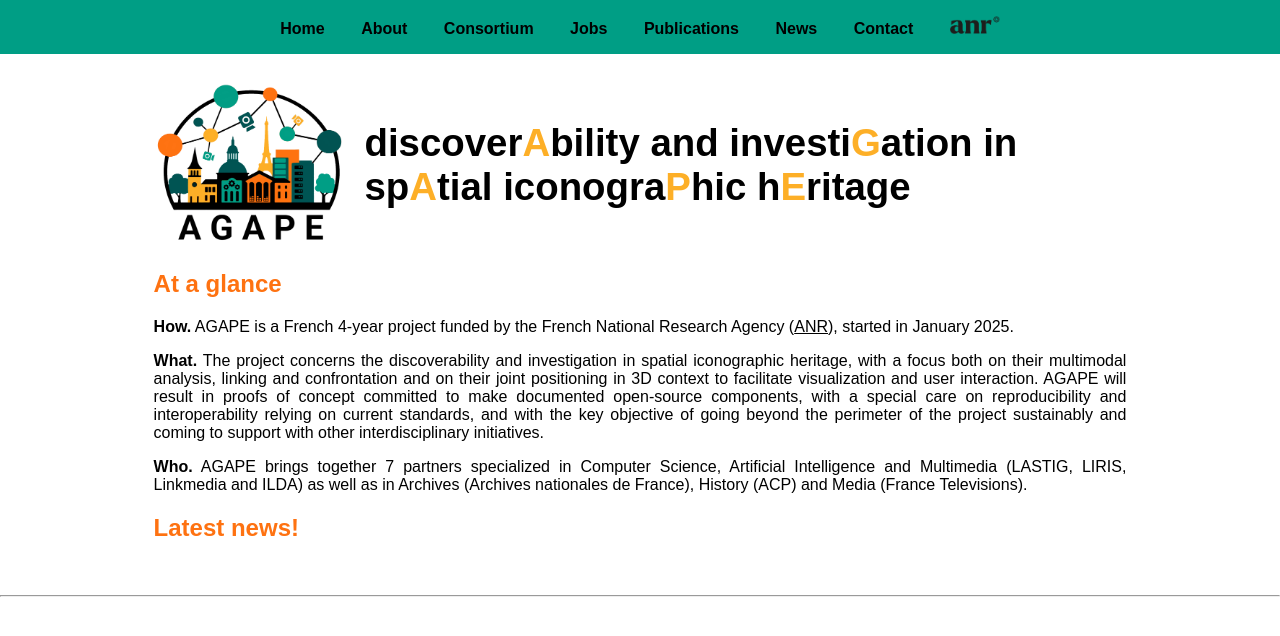
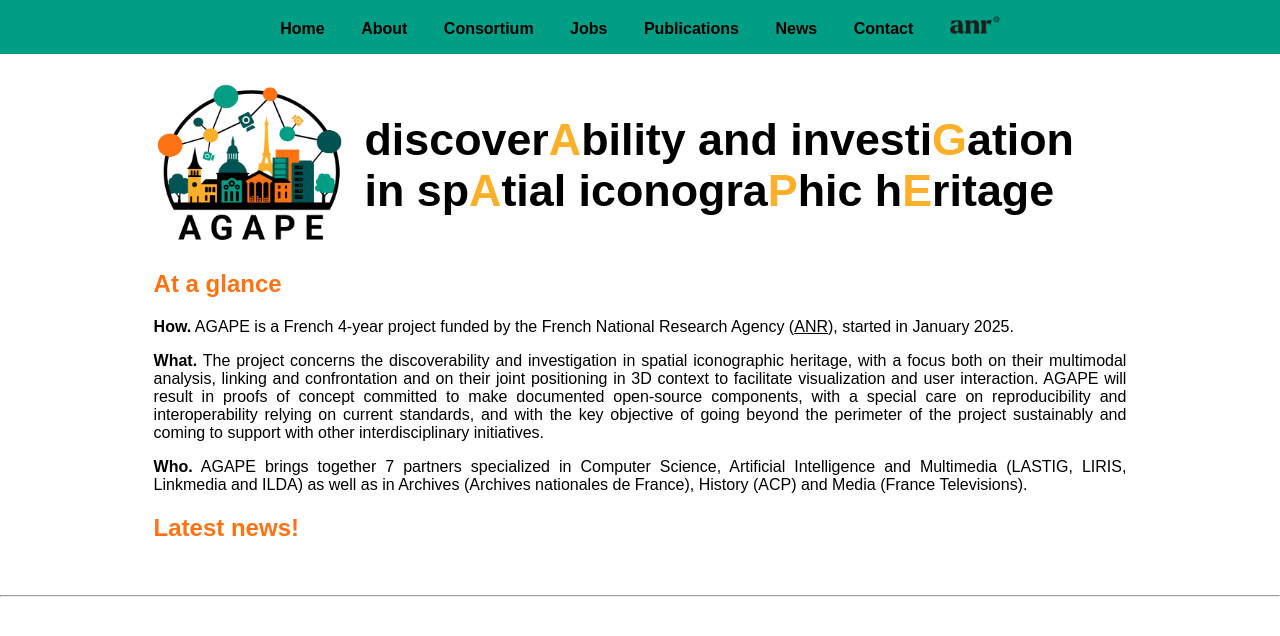
Before and after one commit to AGAPE-ANR/agape-anr.github.io, a Jekyll site: the page built from index.md, in a window 1280 px wide. Shown: the top 636 px of the page. Built offline with Jekyll 4.4.1, drawn with Linux system fonts in a browser that asks for light colours.

Commit message:
Update style.css

```diff
--- a/assets/css/style.css
+++ b/assets/css/style.css
@@ -10,7 +10,7 @@ header {
 }
 
 h1 {
- font-size: 3vw;
+ font-size: 3.5vw;
 }
 
 h2 {
```
